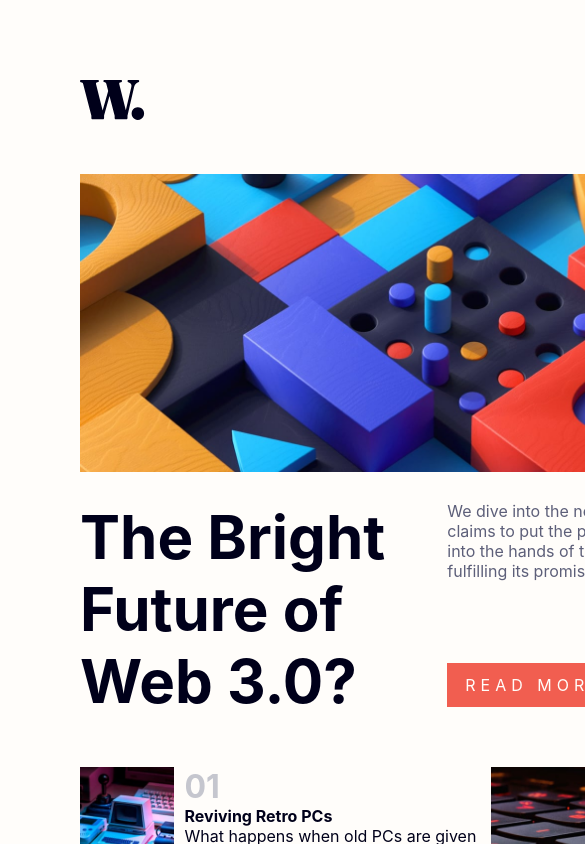
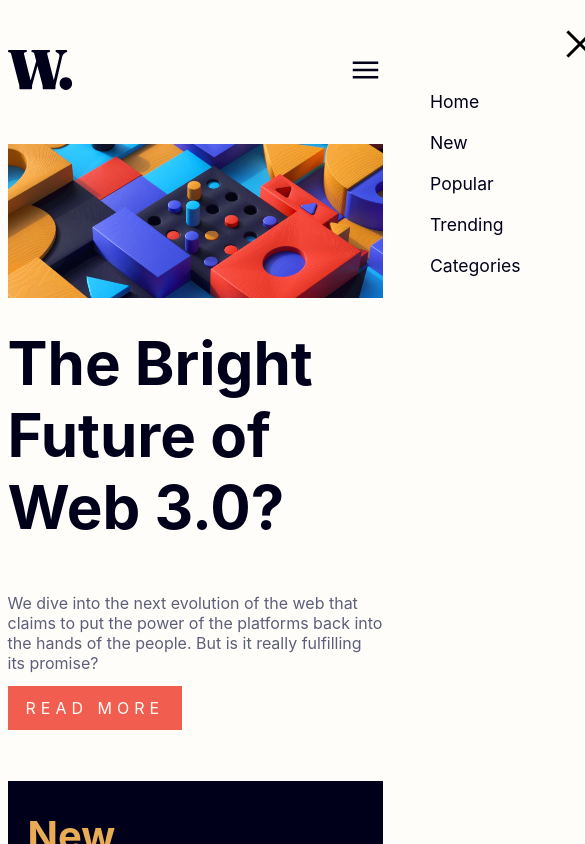
Before and after one commit to vianaV19/news-homepage, a plain HTML site: page index.html in a window 390 px wide. Shown: the top 844 px of the page, 585 px wide, since content can reach past the window. Drawn offline with nearby package versions, Linux system fonts and the light colour scheme; a web font is replaced by a local one.

Commit message:
too many updates

```diff
--- a/assets/css/normalize.css
+++ b/assets/css/normalize.css
@@ -33,3 +33,8 @@ body {
 a{
     text-decoration: none;
 }
+button{
+    background-color: transparent;
+    outline: none;
+    border: none;
+}
--- a/assets/css/style.css
+++ b/assets/css/style.css
@@ -1,15 +1,26 @@
-
-
 body {
     background-color: var(--Off-white);
 }
 
-:where(.navbar, .nav, .container, main .news-wrapper, main .news-wrapper .news, .bottom-news ) {
+:where(.navbar, nav .nav, .container, main .news-wrapper, main .news-wrapper .news, .bottom-news, main .navbar-aside ul, main #navbar-aside, main #navbar-aside .btn-wrapper) {
     display: flex;
     /* border: 1px solid red; */
 }
 
-.spacer{
+.filter {
+    position: absolute;
+    height: 100vh;
+    width: 100vw;
+    top: 0;
+    background-color: hsla(240, 100%, 5%, 0.5);
+    display: none;
+}
+
+.filter.show {
+    display: block;
+}
+
+.spacer {
     height: 0.5px;
     width: auto;
     background-color: var(--Off-white);
@@ -28,23 +39,84 @@ body {
     align-items: center;
 }
 
-.nav {
+.navbar .nav-button button span {
+
+    font-size: 34px;
+    color: var(--Very-dark-blue);
+}
+
+.navbar .nav-button {
+    display: none;
+}
+
+.navbar-aside {
+    width: 60%;
+    position: absolute;
+    z-index: 1;
+    background-color: var(--Off-white);
+    height: 100%;
+    right: -60%;
+    top: 0;
+    transition: 300ms;
+    display: none;
+}
+
+.navbar-aside.show {
+    right: 0;
+}
+
+
+nav .nav {
     gap: 50px;
 
 }
 
-.nav a {
+nav .nav a {
     color: var(--Dark-grayish-blue);
     transition: 300ms;
 }
 
-.nav a:hover {
+nav .nav a:hover {
     color: var(--Soft-orange);
 }
+
+
 
 /* NAVIGATION STYLES FINAL */
 
 /* NEWS STYLE START  */
+
+main #navbar-aside {
+    flex-direction: column;
+    gap: 50px;
+}
+
+main #navbar-aside .btn-wrapper {
+    justify-content: end;
+    padding: 20px;
+}
+
+
+main #navbar-aside #close-btn span {
+    font-size: 48px;
+}
+
+main #navbar-aside ul {
+    flex-direction: column;
+    align-items: start;
+    gap: 20px;
+    padding-left: 40px;
+}
+
+main #navbar-aside ul li a {
+    color: var(--Very-dark-blue);
+    font-size: 1.1rem;
+    transition: 300ms;
+}
+
+main #navbar-aside ul li a:hover {
+    color: var(--Soft-orange);
+}
 
 main .news-wrapper {
     gap: 45px
@@ -99,7 +171,7 @@ main .news-wrapper .news-aside {
 
 
 /* ASIDE NEWS STYLE START*/
-main .news-aside{
+main .news-aside {
     background-color: var(--Very-dark-blue);
     padding: 30px 20px;
 }
@@ -113,24 +185,25 @@ main .news-aside h3 {
     margin-bottom: 20px;
 }
 
-main .news-aside p{
+main .news-aside p {
     font-weight: 400;
 }
 
-main .news-aside a{
+main .news-aside a {
     color: var(--Off-white);
 }
 
-main .news-aside .news-list{
+main .news-aside .news-list {
     display: flex;
     flex-direction: column;
     justify-content: space-evenly;
     height: 100%;
 }
+
 /* ASIDE NEWS STYLE FINAL*/
 
 /* BOTTOM NEWS STYLE START */
-.bottom-news .item img{
+.bottom-news .item img {
     float: left;
     height: 120px;
     margin-right: 10px;
@@ -144,3 +217,56 @@ main .news-aside .news-list{
 .bottom-news .item:not(h3) {
     color: var(--Very-dark-blue);
 }
+
+/* BOTTOM NEWS STYLE FINAL */
+
+/* MEDIA QUERIES START */
+
+@media (max-width:527px) {
+
+    body {
+        padding: 50px 0 !important;
+        overflow-x: hidden;
+    }
+
+    main .navbar-aside {
+        display: block;
+    }
+
+    .container {
+        width: 375px;
+    }
+
+    .news .content .description, .news .content .title {
+        flex-basis: 0;
+    }
+
+    .nav {
+        display: none;
+    }
+
+    main .news-aside {
+        padding-bottom: 100px;
+    }
+
+    main .news-wrapper {
+        justify-content: space-around;
+    }
+
+    .news .content .btn-wrapper {
+        margin: 25px 0px 18px 0px;
+    }
+
+    .bottom-news {
+        gap: 50px;
+    }
+
+    :where(main .news-wrapper, main .news-wrapper .news, .bottom-news, .news .content) {
+        flex-direction: column;
+    }
+
+    .navbar .nav-button {
+        display: block;
+    }
+
+}
--- /dev/null
+++ b/assets/js/script.js
@@ -0,0 +1,29 @@
+const thumb = document.getElementById('thumb-img');
+const navbtn = document.getElementById('navbar-button')
+const navaside = document.getElementById('navbar-aside')
+const closebtn = document.getElementById('close-btn')
+const filter = document.getElementById('filter')
+
+window.addEventListener('resize', () => {
+
+    if (window.innerWidth <= 527) thumb.src = './assets/images/image-web-3-mobile.jpg'; else thumb.src = './assets/images/image-web-3-desktop.jpg';
+
+})
+
+navbtn.addEventListener('click', () => {
+
+    document.body.style.overflowY = 'hidden'
+
+    navaside.classList.add('show')
+
+    filter.classList.add('show')
+})
+
+closebtn.addEventListener('click', () =>{
+
+    document.body.style.overflowY = 'visible'
+
+    navaside.classList.remove('show')
+
+    filter.classList.remove('show')
+})
--- a/index.html
+++ b/index.html
@@ -11,6 +11,11 @@
   <link rel="stylesheet" href="assets/css/style.css">
 
   <link rel="stylesheet" href="assets/css/normalize.css">
+
+  <link rel="stylesheet"
+    href="https://fonts.googleapis.com/css2?family=Material+Symbols+Outlined:opsz,wght,FILL,GRAD@20..48,100..700,0..1,-50..200" />
+
+  <script defer src="assets/js/script.js"></script>
 
   <title>Frontend Mentor | News homepage</title>
 
@@ -28,12 +33,26 @@
 </head>
 
 <body>
+
+  <div id="filter" class="filter">
+
+  </div>
+
   <header>
     <div class="container">
       <nav class="navbar">
 
         <div class="brand">
           <img src="assets/images/logo.svg" alt="">
+        </div>
+
+        <div class="nav-button">
+          <button type="button" id="navbar-button">
+            <span class="material-symbols-outlined">
+              menu
+            </span>
+          </button>
+
         </div>
 
         <ul class="nav">
@@ -58,11 +77,43 @@
   </header>
 
   <main>
+
+    <div id="navbar-aside" class="navbar-aside">
+      <div class="btn-wrapper">
+        <button type="button" id="close-btn">
+          <span class="material-symbols-outlined">
+            close
+            </span>
+        </button>
+      </div>
+
+      <div>
+        <ul >
+          <li>
+            <a href="">Home</a>
+          </li>
+          <li>
+            <a href="">New</a>
+          </li>
+          <li>
+            <a href="">Popular</a>
+          </li>
+          <li>
+            <a href="">Trending</a>
+          </li>
+          <li>
+            <a href="">Categories</a>
+          </li>
+        </ul>
+      </div>
+
+    </div>
+
     <div class="container">
       <div class="news-wrapper">
         <div class="news">
           <div class="thumb">
-            <img width="100%" src="assets/images/image-web-3-desktop.jpg" alt="">
+            <img id="thumb-img" width="100%" src="assets/images/image-web-3-desktop.jpg" alt="web-3.jpg">
           </div>
 
           <div class="content">
```
